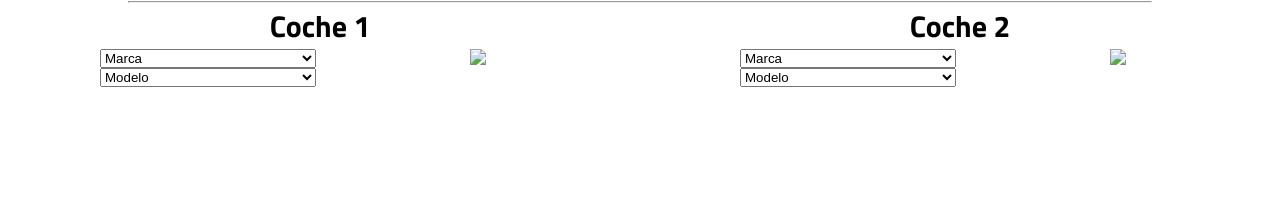
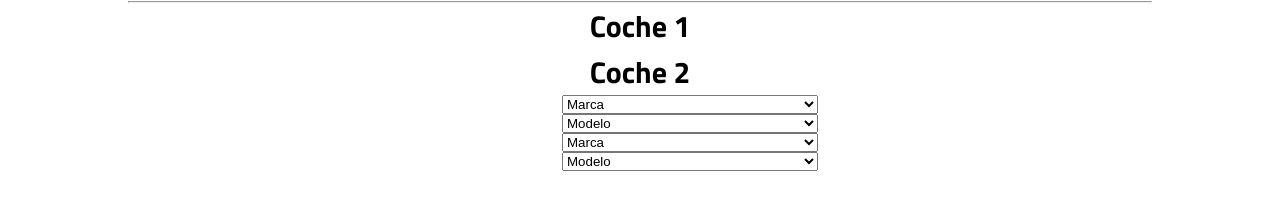
Before and after one commit to AdriGM08/Comparador, a website with bundled scripts: page comparador.html in a window 1280 px wide. Shown: the part 599-800 px from the top of the page. Built offline with nearby package versions, Linux system fonts and the light colour scheme; no server answers.

Commit message:
Add files via upload

```diff
--- a/comparador.html
+++ b/comparador.html
@@ -40,11 +40,11 @@
         <center><img src="img/Logo.PNG"></center>
         <hr width="80%">
 
-        <div class="width100">
+        <div class="cochesTituloCSS">
           <h3 class="cochesTitulo">Coche 1</h3>
           <h3 class="cochesTitulo">Coche 2</h3>
         </div>
-        <div class="width100">
+        <div class="cochesDatosCSS">
           <div class="datosComparador">
             <select name="marca1" id="selectMarca1"><option value="">Marca</option></select>
             <select name="modelo1" id="selectModelo1"><option value="">Modelo</option></select>
@@ -54,7 +54,7 @@
             <span name="consumo1" id="selectConsumo1"></span>
             <span name="cilindrada1" id="selectCilindrada1"></span>
           </div>
-           <div class="imagenComparador"><img src="selectimg1"></div>
+           <div class="imagenComparador" id="selectimg1"></div>
           <div class="datosComparador">
             <select name="marca2" id="selectMarca2"><option value="">Marca</option></select>
             <select name="modelo2" id="selectModelo2"><option value="">Modelo</option></select>
@@ -64,7 +64,7 @@
             <span name="consumo2" id="selectConsumo2"></span>
             <span name="cilindrada2" id="selectCilindrada2"></span>
           </div>
-          <div class="imagenComparador"><img src="selectimg2"></div>
+          <div class="imagenComparador" id="selectimg2"></div>
         </div>
 
         <!-- necesario para que el pie de pagina quede abajo ya que no hay suficiente contenido en esta web como para que coja el final de la pantalla -->
--- a/comparador.js
+++ b/comparador.js
@@ -332,7 +332,7 @@ window.onload = function () {
         });
       })
       .catch((error) => {
-        console.error('Error al obtener los pesos:', error);
+        console.error('Error al obtener las cilindradas:', error);
       });
     }
 
@@ -353,11 +353,11 @@ window.onload = function () {
         const img = doc.data().img;
 
         // Actualizar el contenido del label con la img obtenida
-        selectimg1.textContent = `${img}`;
+        selectimg1.style.backgroundImage = `url(marcas/img/${img})`;
       });
     })
     .catch((error) => {
-      console.error('Error al obtener los pesos:', error);
+      console.error('Error al obtener la imagen:', error);
     });
   }
 
@@ -375,11 +375,11 @@ window.onload = function () {
           const img = doc.data().img;
 
           // Actualizar el contenido del label con la img obtenida
-          selectimg2.textContent = `${img}`;
+          selectimg2.style.backgroundImage = `url(marcas/img/${img})`;
         });
       })
       .catch((error) => {
-        console.error('Error al obtener los pesos:', error);
+        console.error('Error al obtener la imagen:', error);
       });
     }
 
@@ -399,7 +399,6 @@ window.onload = function () {
       cargarConsumo2(),
       cargarCilindrada2(),
       cargarimg2();
-
     }
 
 
```
